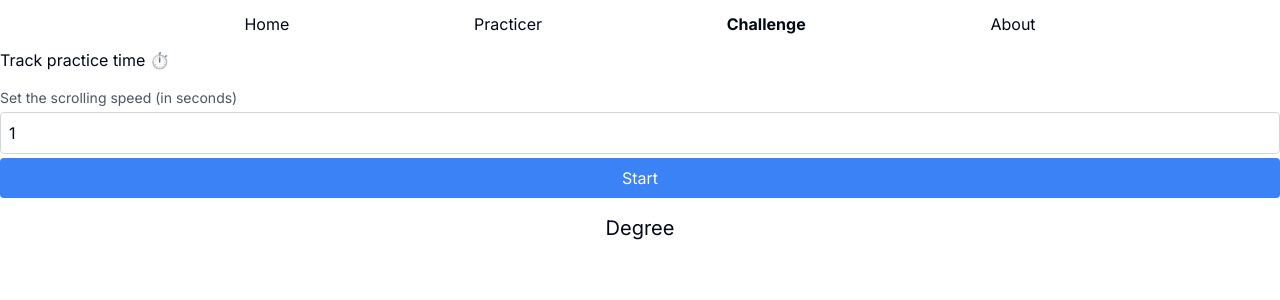
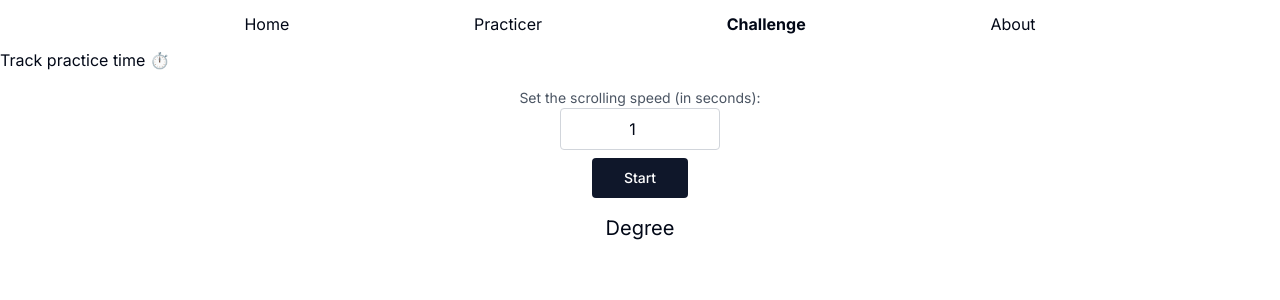
Before and after one commit to mahaultA/harmonear, a Next.js app: page /challenge in a window 1280 px wide. Shown: the top 300 px of the page. Built offline with nearby package versions, Linux system fonts and the light colour scheme.

Commit message:
[MOD] Refonte UI dans ControlPanel : Utilisation de Button de shadcn UI, affichage en colonne avec largeur qui ne prend plus toute la largeur de l'écran [MOD] Changement mineur dans NoteDisplay pour afficher un caractère vide s'il n'y a pas de currentNote

```diff
--- a/src/ControlPanel.jsx
+++ b/src/ControlPanel.jsx
@@ -1,3 +1,4 @@
+import { Button } from "@/components/ui/button";
 import React from "react";
 
 export default function ControlPanel({
@@ -14,23 +15,27 @@ export default function ControlPanel({
   };
 
   return (
-    <div className="flex my-4 flex-col gap-1">
-      <label htmlFor="scrollSpeed" className="text-gray-600 text-sm">
-        Set the scrolling speed (in seconds)
+    <div className="mx-auto my-4 gap-1 text-center">
+      <label htmlFor="scrollSpeed" className="block text-gray-600 text-sm">
+        Set the scrolling speed (in seconds):
       </label>
+      <div className="inline-block">
         <input
           id="scrollSpeed"
           type="number"
           value={speed}
           onChange={handleSpeedChange}
-        className="p-2 border border-gray-300 rounded"
+          className="p-2 border border-gray-300 rounded w-40 text-center"
         />
-      <button
+      </div>
+      <div className="mt-2">
+        <Button
           onClick={togglePlaying}
-        className="inline-block bg-blue-500 text-white px-2 py-2 rounded"
+          className="block text-white px-8 py-2 rounded mx-auto"
         >
           {isPlaying ? "Stop" : "Start"}
-      </button>
+        </Button>
+      </div>
     </div>
   );
 }
--- a/src/NoteDisplay.jsx
+++ b/src/NoteDisplay.jsx
@@ -2,7 +2,7 @@ export default function NoteDisplay({ currentNote }) {
   return (
     <div className="flex my-4 flex-col text-center">
       <span className="text-xl">Degree</span>
-      <span className="text-xl">{currentNote}</span>
+      <span className="text-8xl">{currentNote ? currentNote : ""}</span>
     </div>
   );
 }
```
Lines whose indentation alone changed are shown as unchanged.
